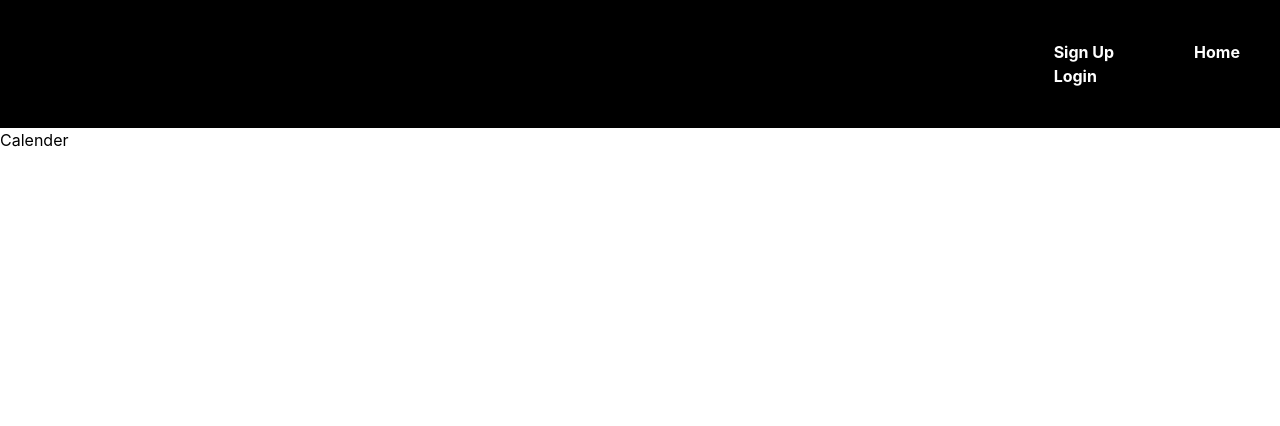
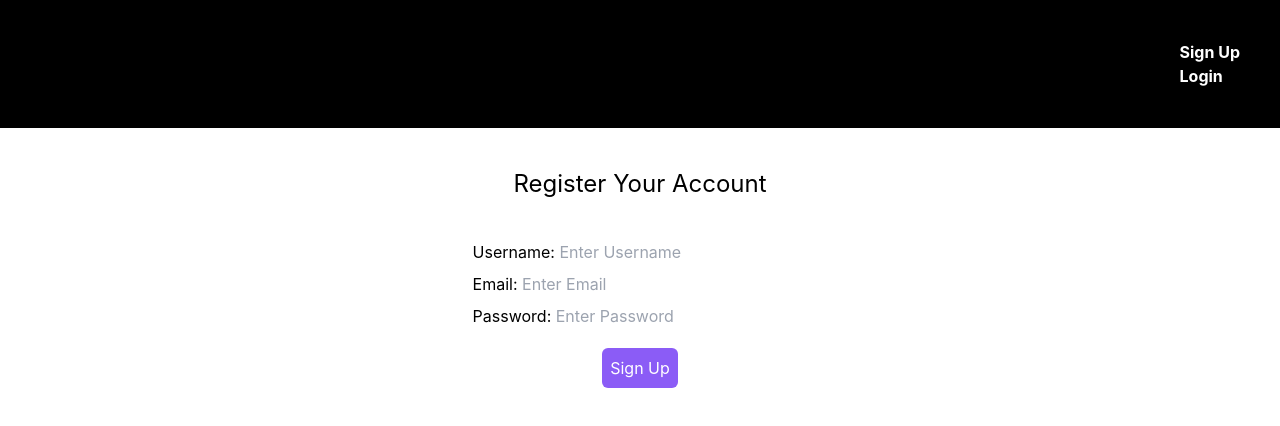
Before and after one commit to neil-mell489/TaskFlow_Frontend, a React (Create React App) app: page / in a window 1280 px wide. Shown: the top 426 px of the page. Built offline with nearby package versions, Linux system fonts and the light colour scheme.

Commit message:
fixed homepage routing

```diff
--- a/src/App.js
+++ b/src/App.js
@@ -94,9 +94,9 @@ function App() {
 
   return (
     <div className="App">
-      <Nav isLoggedIn={isLoggedIn} handleLogout={handleLogout} handleNavigation={navigate} /> {/* Pass handleNavigation here */}
+      <Nav isLoggedIn={isLoggedIn} handleLogout={handleLogout} handleNavigation={navigate} />
       <Routes>
-        <Route path='/' element={<Homepage />} />
+        <Route path='/' element={<Signup handleSignUp={handleSignUp} />} />
         <Route path='/signup' element={<Signup handleSignUp={handleSignUp} />} />
         <Route path='/login' element={<Login handleLogin={handleLogin} />} />
         <Route path='/profile/:id' element={<Profile fetchUser={fetchUser} user={user} />} />
--- a/src/components/Nav.js
+++ b/src/components/Nav.js
@@ -21,9 +21,6 @@ const Nav = (props) => {
     return (
         <nav className="navbar bg-black font-bold text-white flex flex-row-reverse">
             <div className="p-10 hover:text-violet-600">
-                <button className="nav-button" onClick={() => props.handleNavigation(`/profile/${data.id}`)}>Home</button>
-            </div>
-            <div className="p-10 hover:text-violet-600">
                 {props.isLoggedIn ? loggedInLink : noAuthLinks}
             </div>
         </nav>
--- a/src/pages/HomePage.js
+++ b/src/pages/HomePage.js
@@ -2,7 +2,7 @@ const Homepage = () => {
 
     return (
         <div className="homepage-heading">
-            <h1>Calender</h1>
+            <h1>Welcome to TaskFlow!</h1>
         </div>
     )
 }
```
